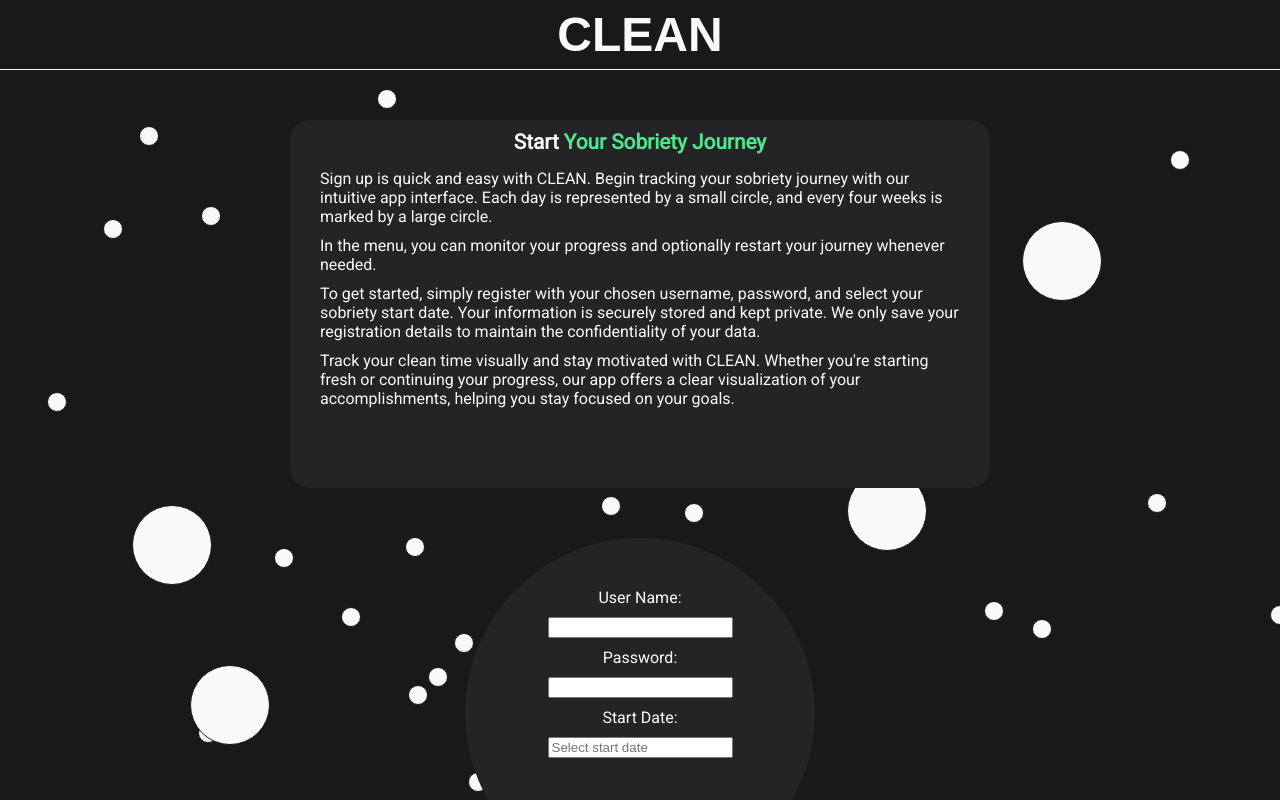
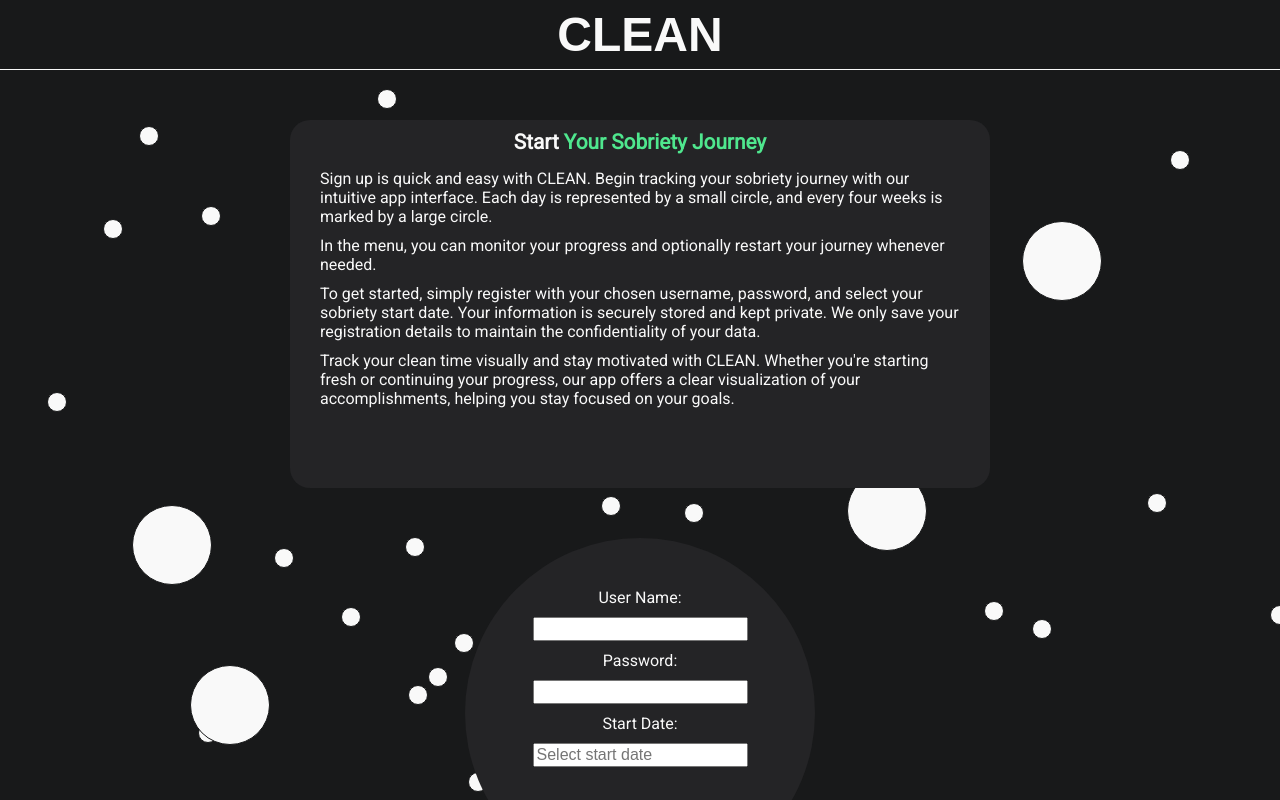
Before and after one commit to Wallenborg/clean, a Next.js app: page /sign-up in a window 1280 px wide. Shown: the top 800 px of the page. Built offline with nearby package versions, Linux system fonts and the light colour scheme; a web font is replaced by a local one.

Commit message:
fix the zoom in on sigupform

```diff
--- a/components/sign-up-form/SignUpForm.css
+++ b/components/sign-up-form/SignUpForm.css
@@ -31,3 +31,11 @@
   background-color: var(--clr-bg-1);
   color: var(--clr-accent-2);
 }
+
+.input-field {
+  font-size: 16px;
+}
+
+.datepicker-input {
+  font-size: 16px;
+}
--- a/components/sign-up-form/SignUpForm.jsx
+++ b/components/sign-up-form/SignUpForm.jsx
@@ -25,6 +25,7 @@ export default function SignUpForm() {
           User Name:
         </label>
         <input
+          className="input-field"
           type="text"
           id="username"
           {...register("username", {
@@ -39,6 +40,7 @@ export default function SignUpForm() {
           Password:
         </label>
         <input
+          className="input-field"
           type="password"
           id="password"
           {...register("password", {
```
